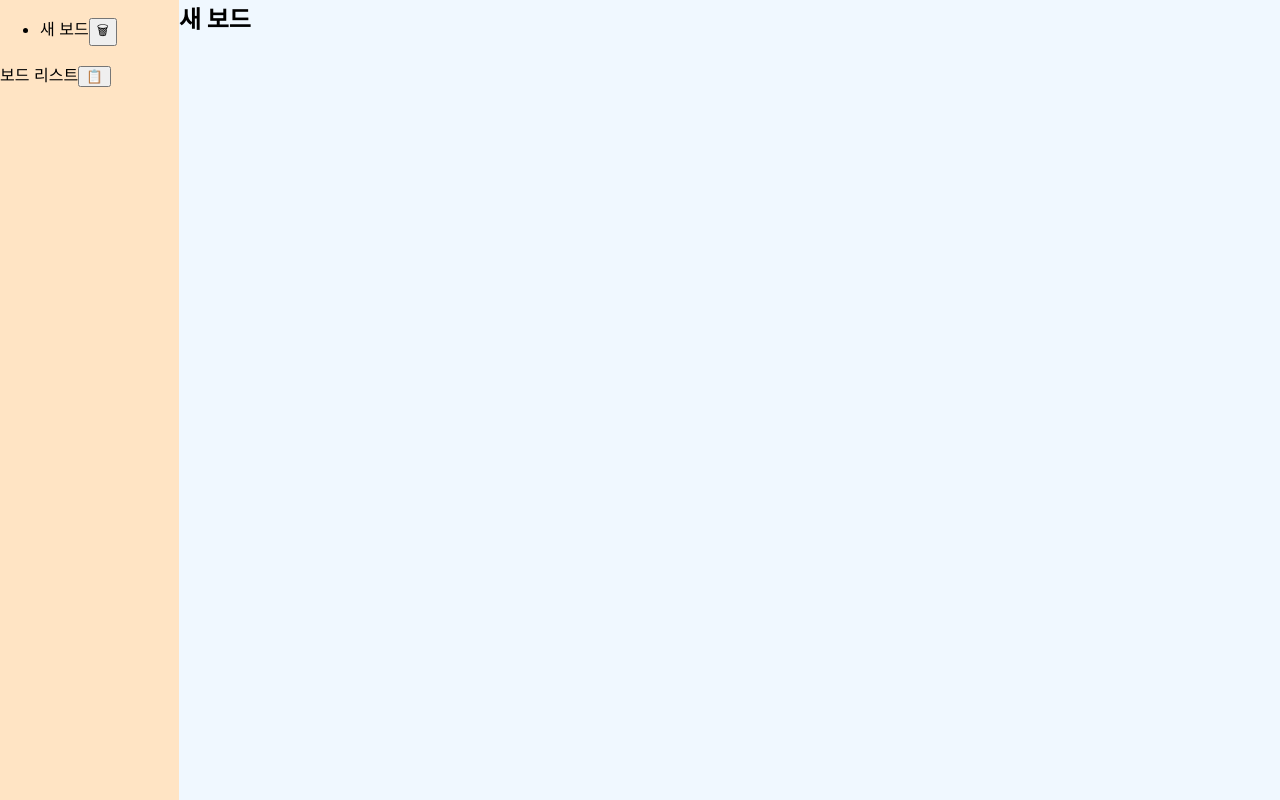
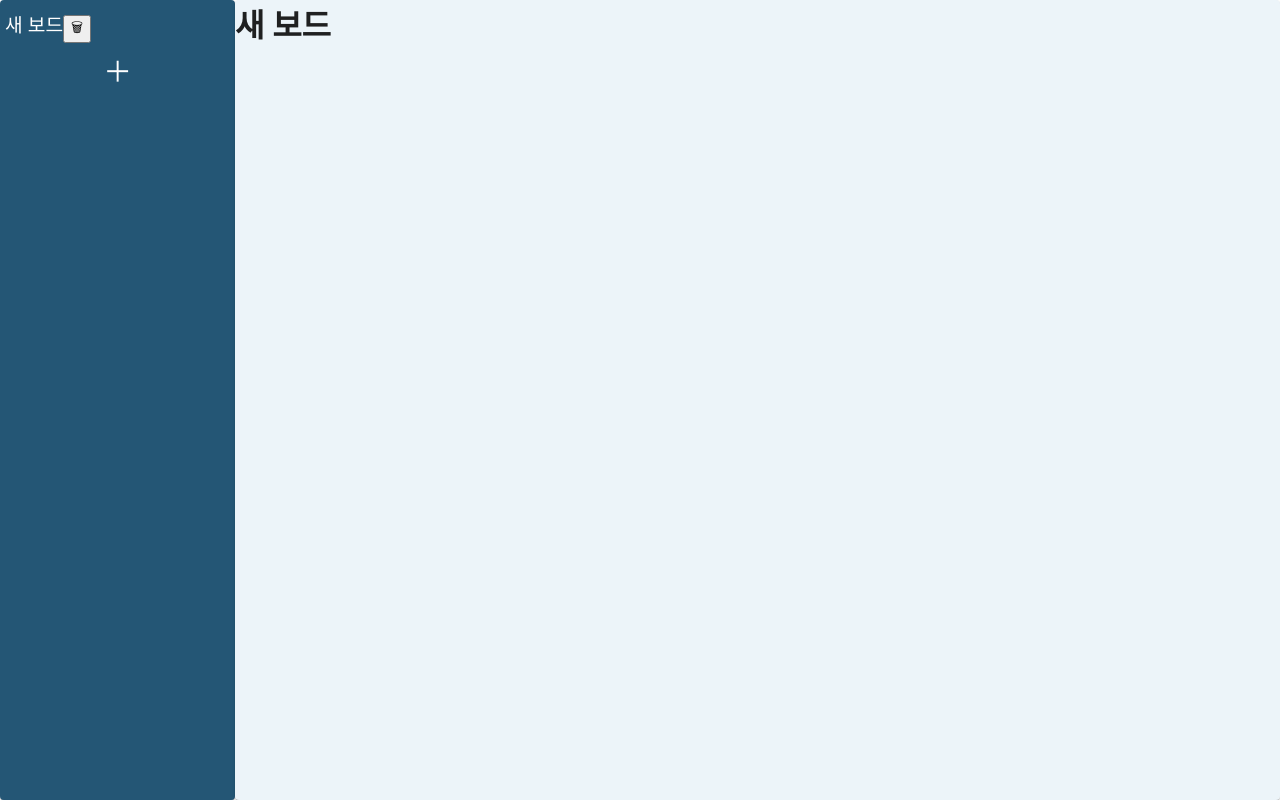
Before and after one commit to haneulcha/HDJ_Board, a React (Create React App) app: page / in a window 1280 px wide. Built offline with nearby package versions, Linux system fonts and the light colour scheme.

Commit message:
put some css with material-ui

```diff
--- a/package.json
+++ b/package.json
@@ -3,6 +3,7 @@
   "version": "0.1.0",
   "private": true,
   "dependencies": {
+    "@material-ui/core": "^4.11.2",
     "@testing-library/jest-dom": "^5.11.9",
     "@testing-library/react": "^11.2.3",
     "@testing-library/user-event": "^12.6.0",
--- a/src/App.css
+++ b/src/App.css
@@ -7,9 +7,14 @@ h1 {
     padding: 0;
 }
 
+ul {
+    list-style: none;
+    margin: 0;
+    padding: 0;
+}
 section.board-list {
     background-color: bisque;
-    width: 13rem;
+    width: 16rem;
     height: 100%;
 }
 
@@ -23,10 +28,6 @@ section.board {
     height: 100%;
     position: relative;
 }
-.post {
-    background-color: blanchedalmond;
-    position: absolute;
-}
 
 .post .edit-done {
     display: flex;
--- a/src/components/Board/BoardName.tsx
+++ b/src/components/Board/BoardName.tsx
@@ -9,13 +9,15 @@ export default function BoardName(): ReactElement {
     const isOn: IIsOnState = useSelector((state: IrootState) => state.isOn);
     const [editable, setEditable] = useState(false);
 
-    function valInput(value: string): string | undefined {
-        let error;
-        if (!value) {
-            error = "Required";
-        }
-        return error;
+    function dispatchUpdate(values: { name: string }): void {
+        dispatch(
+            reqUpdateBoard({
+                name: values.name,
+                timestamp: isOn.boardId,
+            })
+        );
     }
+
     return (
         <Formik
             initialValues={{
@@ -23,11 +25,15 @@ export default function BoardName(): ReactElement {
             }}
             onSubmit={(values, actions) => {
                 console.log(values);
+                if (values.name) {
+                    dispatchUpdate(values);
+                }
+                setEditable(false);
                 actions.setSubmitting(false);
             }}
             enableReinitialize
         >
-            {({ handleChange, values, validateField, errors }) => (
+            {({ handleChange, values }) => (
                 <Form>
                     {editable ? (
                         <Field
@@ -35,16 +41,11 @@ export default function BoardName(): ReactElement {
                             name="name"
                             placeholder={isOn.board}
                             values={isOn.board}
-                            validate={valInput}
                             onChange={handleChange}
                             onBlur={() => {
-                                validateField("name");
-                                // dispatch(
-                                //     reqUpdateBoard({
-                                //         name: values.name,
-                                //         timestamp: isOn.boardId,
-                                //     })
-                                // );
+                                if (values.name) {
+                                    dispatchUpdate(values);
+                                }
                                 setEditable(false);
                             }}
                         />
@@ -56,7 +57,6 @@ export default function BoardName(): ReactElement {
                             >
                                 {isOn.board}
                             </h1>
-                            {errors.name && <span>{errors.name}</span>}
                         </>
                     )}
                 </Form>
--- a/src/components/Board/Post.tsx
+++ b/src/components/Board/Post.tsx
@@ -1,42 +1,49 @@
 import React, { ReactElement, useState, useRef } from "react";
 import { useDispatch } from "react-redux";
 import { Formik, Field, Form } from "formik";
+import { makeStyles } from "@material-ui/core/styles";
+import Paper from "@material-ui/core/Paper";
 import { IPost } from "../../store/_type";
 import { reqUpdatePost } from "../../store/_action/post";
 
 interface PostProps {
     post: IPost;
 }
+
 export default function Post({ post }: PostProps): ReactElement {
     const dispatch = useDispatch();
     const [editable, setEditable] = useState({ title: false, content: false });
     const postRef = useRef<HTMLDivElement>(null); // TODO: 필요없을지도
 
-    // function onClickOutSide():void {
+    const useStyles = makeStyles({
+        post: {
+            position: "absolute",
+            background: "#ffffff",
+            padding: "0",
+            left: post.position.x,
+            top: post.position.y,
+            width: post.size.width,
+            height: post.size.height,
+        },
+        formWrapper: {
+            display: "flex",
+            flexDirection: "column",
+        },
+        title: {
+            color: "#fffff",
+            backgroundColor: "#bae8e8",
+            width: "100%",
+            height: "2em",
+        },
+        content: {
+            width: "100%",
+        },
+    });
 
-    //     if (postRef.current) {
-    //         setEditable({ title: false, content: false }); // Disable text input
-    //     }
-    // }
-
-    const postStyle = {
-        left: post.position.x,
-        top: post.position.y,
-        width: post.size.width,
-        height: post.size.height,
-    };
-
-    // useEffect(() => {
-    //     if (editable.title || editable.content) {
-    //         document.addEventListener("mousedown", onClickOutSide);
-    //     }
-    //     return () => {
-    //         document.removeEventListener("mousedown", onClickOutSide);
-    //     };
-    // });
+    const classes = useStyles();
 
     return (
-        <div ref={postRef} className="post" style={postStyle}>
+        <Paper ref={postRef} className={classes.post}>
             <Formik
                 initialValues={{
                     title: post.title,
@@ -47,18 +54,16 @@ export default function Post({ post }: PostProps): ReactElement {
                 }}
             >
                 {({
-                    handleSubmit,
                     handleChange,
-                    handleBlur,
+
                     values,
-                    errors,
-                    touched,
                 }) => (
-                    <Form>
+                    <Form className={classes.formWrapper}>
                         {editable.title ? (
                             <Field
                                 id="title"
                                 name="title"
+                                className={classes.title}
                                 placeholder="제목을 입력하세요"
                                 values={values.title}
                                 onChange={handleChange}
@@ -71,7 +76,7 @@ export default function Post({ post }: PostProps): ReactElement {
                             />
                         ) : (
                             <span
-                                className="title"
+                                className={classes.title}
                                 onClick={() =>
                                     setEditable({ ...editable, title: true })
                                 }
@@ -83,6 +88,7 @@ export default function Post({ post }: PostProps): ReactElement {
                             <Field
                                 id="content"
                                 name="content"
+                                className={classes.content}
                                 placeholder="메모를 작성하세요"
                                 as="textarea"
                                 rows={10}
@@ -100,7 +106,7 @@ export default function Post({ post }: PostProps): ReactElement {
                             />
                         ) : (
                             <span
-                                className="content"
+                                className={classes.content}
                                 onClick={() =>
                                     setEditable({ ...editable, content: true })
                                 }
@@ -111,6 +117,6 @@ export default function Post({ post }: PostProps): ReactElement {
                     </Form>
                 )}
             </Formik>
-        </div>
+        </Paper>
     );
 }
--- a/src/components/Board/index.tsx
+++ b/src/components/Board/index.tsx
@@ -1,10 +1,23 @@
 import React, { ReactElement, useRef } from "react";
 import { useDispatch, useSelector } from "react-redux";
-import Post from "./Post";
+import { makeStyles } from "@material-ui/core/styles";
+import Paper from "@material-ui/core/Paper";
+
 import { IIsOnState, IPost, IrootState } from "../../store/_type";
 import { reqCreatePost } from "../../store/_action/post";
 import { getNewTimeStamp } from "../../utils/localstorage";
 import BoardName from "./BoardName";
+import Post from "./Post";
+
+const useStyles = makeStyles({
+    board: {
+        background: "#ecf4f9",
+        border: 1,
+        width: "100%",
+        height: "100%",
+        padding: "0",
+    },
+});
 
 function Board(): ReactElement {
     const dispatch = useDispatch();
@@ -13,6 +26,9 @@ function Board(): ReactElement {
         (state: IrootState) => state.post.posts
     );
     const boardRef = useRef<HTMLDivElement>(null);
+
+    const classes = useStyles();
+
     function handleDbclick(e: React.MouseEvent): void {
         e.preventDefault();
         console.log("doubleclick");
@@ -35,7 +51,7 @@ function Board(): ReactElement {
     }
 
     return (
-        <section className="board">
+        <Paper className={classes.board}>
             <div
                 ref={boardRef}
                 className="wrapper"
@@ -46,7 +62,7 @@ function Board(): ReactElement {
                     <Post post={post} key={`post-key-${i}`} />
                 ))}
             </div>
-        </section>
+        </Paper>
     );
 }
 
--- a/src/components/BoardList/index.tsx
+++ b/src/components/BoardList/index.tsx
@@ -1,34 +1,52 @@
-import React from 'react';
-import { useDispatch, useSelector } from 'react-redux';
-import { IrootState, IBoard } from '../../store/_type'
-import { reqCreateBoard } from '../../store/_action/board';
-import List from './list'
+import React from "react";
+import { useDispatch, useSelector } from "react-redux";
+import { makeStyles } from "@material-ui/core/styles";
+import Paper from "@material-ui/core/Paper";
 
+import { IrootState, IBoard } from "../../store/_type";
+import { reqCreateBoard } from "../../store/_action/board";
+import List from "./list";
 
-function BoardList ():React.ReactElement {
-    const dispatch = useDispatch()
-    const boardLists = useSelector((state: IrootState) => state.board.boards )
+const useStyles = makeStyles({
+    list: {
+        background: "#245675",
+        width: "18rem",
+        height: "100%",
+        padding: "0",
+    },
+    addBtn: {
+        border: "none",
+        backgroundColor: "transparent",
+        fontSize: "1.8em",
+        color: "#ffffff",
+        width: "100%",
+        cursor: "pointer",
+    },
+});
 
-     // board list 불러오기
-        // useState에 저장
-        // onclick => 새 board 객체 추가
-        // localstorage, 리덕스,
+function BoardList(): React.ReactElement {
+    const dispatch = useDispatch();
+    const boardLists = useSelector((state: IrootState) => state.board.boards);
+
+    const classes = useStyles();
 
     const handleAddBoard = () => {
-        dispatch(reqCreateBoard())
-    }
+        dispatch(reqCreateBoard());
+    };
 
-    return(
-        <section className="board-list">
+    return (
+        <Paper className={classes.list}>
             <ul>
-                {boardLists.map((board:IBoard, i:number) =>
+                {boardLists.map((board: IBoard, i: number) => (
                     <List key={i} board={board} />
-                )}
+                ))}
             </ul>
-            보드 리스트
-            <button onClick={handleAddBoard}>📋</button>
-        </section>
-    )
+
+            <button className={classes.addBtn} onClick={handleAddBoard}>
+                ＋
+            </button>
+        </Paper>
+    );
 }
 
-export default BoardList
+export default BoardList;
--- a/src/components/BoardList/list.tsx
+++ b/src/components/BoardList/list.tsx
@@ -1,5 +1,6 @@
 import React, { ReactElement, MouseEvent } from "react";
 import { useDispatch } from "react-redux";
+import { makeStyles } from "@material-ui/core/styles";
 import { reqDeleteBoard } from "../../store/_action/board";
 import { reqUpdateIsOn } from "../../store/_action/isOn";
 import { IBoard } from "../../store/_type";
@@ -10,7 +11,17 @@ interface ListProps {
 
 export default function List({ board }: ListProps): ReactElement {
     const dispatch = useDispatch();
-
+    const useStyles = makeStyles({
+        listItem: {
+            width: "100%",
+            height: "2.5em",
+            color: "#ffffff",
+            fontWeight: 500,
+            fontSize: "1.2em",
+            padding: "10px 5px",
+            cursor: "pointer",
+        },
+    });
     const handleBoardOn = (e: MouseEvent) => {
         e.preventDefault();
         console.log("now click the list");
@@ -21,11 +32,12 @@ export default function List({ board }: ListProps): ReactElement {
         e.preventDefault();
         dispatch(reqDeleteBoard(board.timestamp));
     };
-
+    const classes = useStyles();
     return (
         <>
             <li
                 id={`${board.timestamp}`}
+                className={classes.listItem}
                 key={`boardIndex-${board.index}`}
                 onClick={handleBoardOn}
             >
--- a/src/index.css
+++ b/src/index.css
@@ -1,13 +1,17 @@
+* {
+    box-sizing: border-box;
+}
+
 body {
-  margin: 0;
-  font-family: -apple-system, BlinkMacSystemFont, 'Segoe UI', 'Roboto', 'Oxygen',
-    'Ubuntu', 'Cantarell', 'Fira Sans', 'Droid Sans', 'Helvetica Neue',
-    sans-serif;
-  -webkit-font-smoothing: antialiased;
-  -moz-osx-font-smoothing: grayscale;
+    margin: 0;
+    font-family: -apple-system, BlinkMacSystemFont, "Segoe UI", "Roboto",
+        "Oxygen", "Ubuntu", "Cantarell", "Fira Sans", "Droid Sans",
+        "Helvetica Neue", sans-serif;
+    -webkit-font-smoothing: antialiased;
+    -moz-osx-font-smoothing: grayscale;
 }
 
 code {
-  font-family: source-code-pro, Menlo, Monaco, Consolas, 'Courier New',
-    monospace;
+    font-family: source-code-pro, Menlo, Monaco, Consolas, "Courier New",
+        monospace;
 }
```
Also changed, not shown: 2 other files (tests, documents, lock files or other folders).
